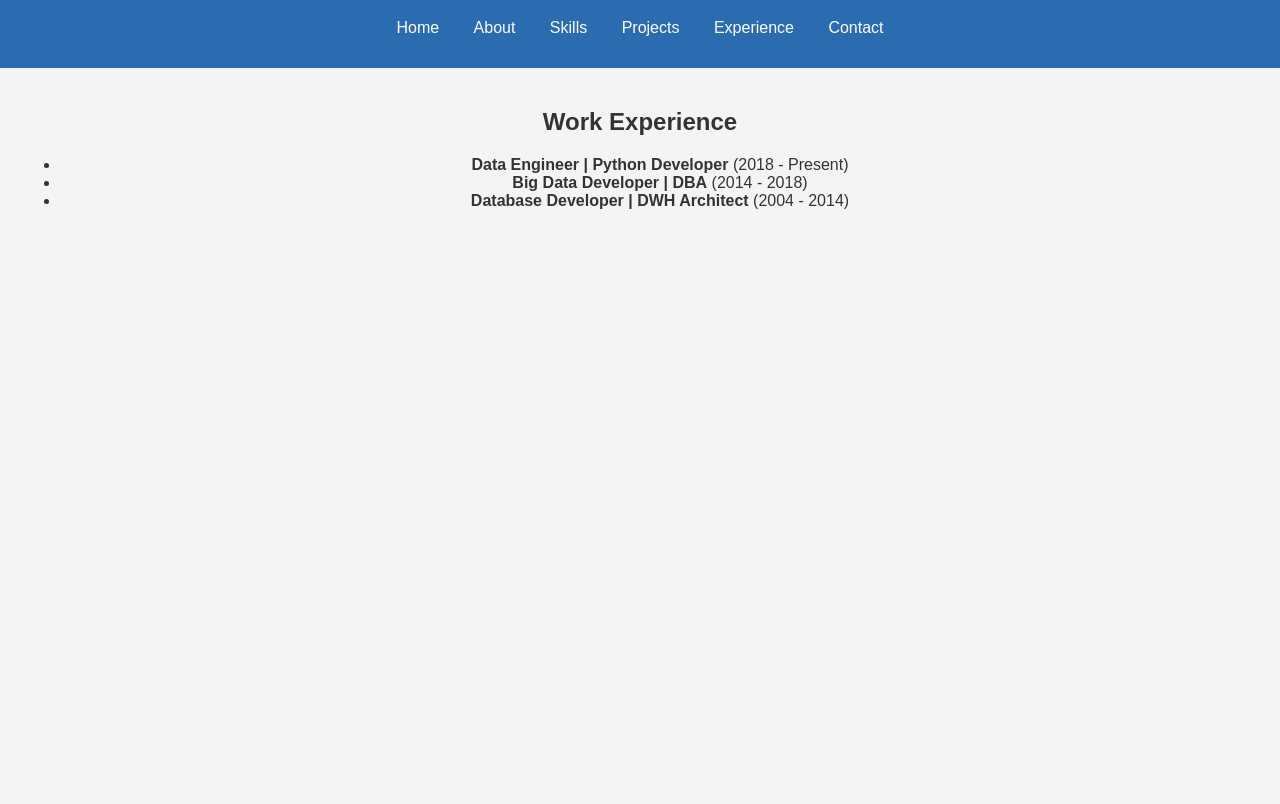
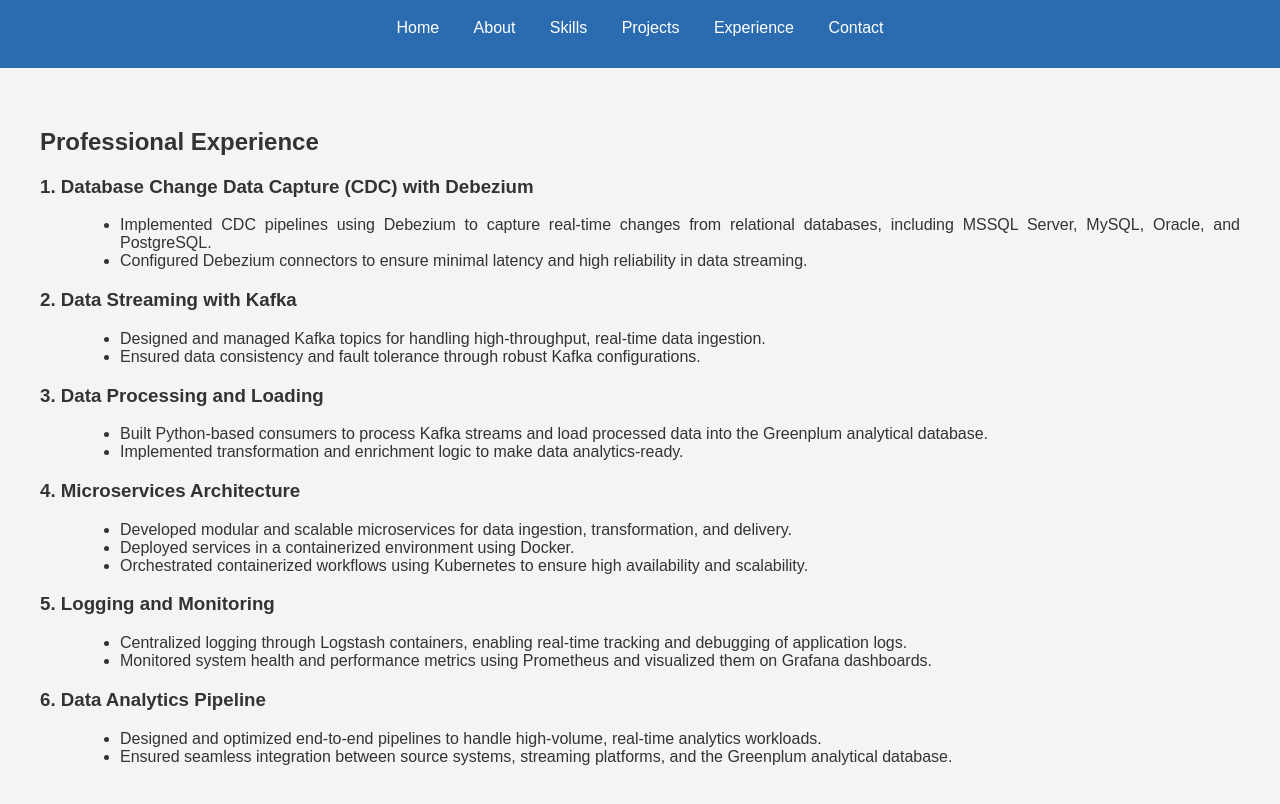
Before and after one commit to floyd011/portfolio, a plain HTML site: page experience.html in a window 1280 px wide. Shown: the part 76-880 px from the top of the page. Before the commit the page ends 800 px from the top, so only its background shows below. Drawn offline with Linux system fonts and the light colour scheme.

Commit message:
Update experience.html

```diff
--- a/experience.html
+++ b/experience.html
@@ -5,6 +5,16 @@
     <meta name="viewport" content="width=device-width, initial-scale=1.0">
     <title>Experience</title>
     <link rel="stylesheet" href="css/style.css">
+    <style>
+        .text-section {
+            text-align: justify;
+            margin: 20px;
+        }
+        .bullet-list {
+            list-style-type: disc;
+            margin-left: 40px;
+        }
+    </style>
 </head>
 <body>
     <header>
@@ -20,12 +30,43 @@
             </ul>
         </nav>
     </header>
-    <section>
-        <h2>Work Experience</h2>
-        <ul>
-            <li><strong>Data Engineer | Python Developer</strong> (2018 - Present)</li>
-            <li><strong>Big Data Developer | DBA</strong> (2014 - 2018)</li>
-            <li><strong>Database Developer | DWH Architect</strong> (2004 - 2014)</li>
+    <section class="text-section">
+        <h2>Professional Experience</h2>
+        <h3>1. Database Change Data Capture (CDC) with Debezium</h3>
+        <ul class="bullet-list">
+            <li>Implemented CDC pipelines using Debezium to capture real-time changes from relational databases, including MSSQL Server, MySQL, Oracle, and PostgreSQL.</li>
+            <li>Configured Debezium connectors to ensure minimal latency and high reliability in data streaming.</li>
+        </ul>
+
+        <h3>2. Data Streaming with Kafka</h3>
+        <ul class="bullet-list">
+            <li>Designed and managed Kafka topics for handling high-throughput, real-time data ingestion.</li>
+            <li>Ensured data consistency and fault tolerance through robust Kafka configurations.</li>
+        </ul>
+
+        <h3>3. Data Processing and Loading</h3>
+        <ul class="bullet-list">
+            <li>Built Python-based consumers to process Kafka streams and load processed data into the Greenplum analytical database.</li>
+            <li>Implemented transformation and enrichment logic to make data analytics-ready.</li>
+        </ul>
+
+        <h3>4. Microservices Architecture</h3>
+        <ul class="bullet-list">
+            <li>Developed modular and scalable microservices for data ingestion, transformation, and delivery.</li>
+            <li>Deployed services in a containerized environment using Docker.</li>
+            <li>Orchestrated containerized workflows using Kubernetes to ensure high availability and scalability.</li>
+        </ul>
+
+        <h3>5. Logging and Monitoring</h3>
+        <ul class="bullet-list">
+            <li>Centralized logging through Logstash containers, enabling real-time tracking and debugging of application logs.</li>
+            <li>Monitored system health and performance metrics using Prometheus and visualized them on Grafana dashboards.</li>
+        </ul>
+
+        <h3>6. Data Analytics Pipeline</h3>
+        <ul class="bullet-list">
+            <li>Designed and optimized end-to-end pipelines to handle high-volume, real-time analytics workloads.</li>
+            <li>Ensured seamless integration between source systems, streaming platforms, and the Greenplum analytical database.</li>
         </ul>
     </section>
 </body>
```
